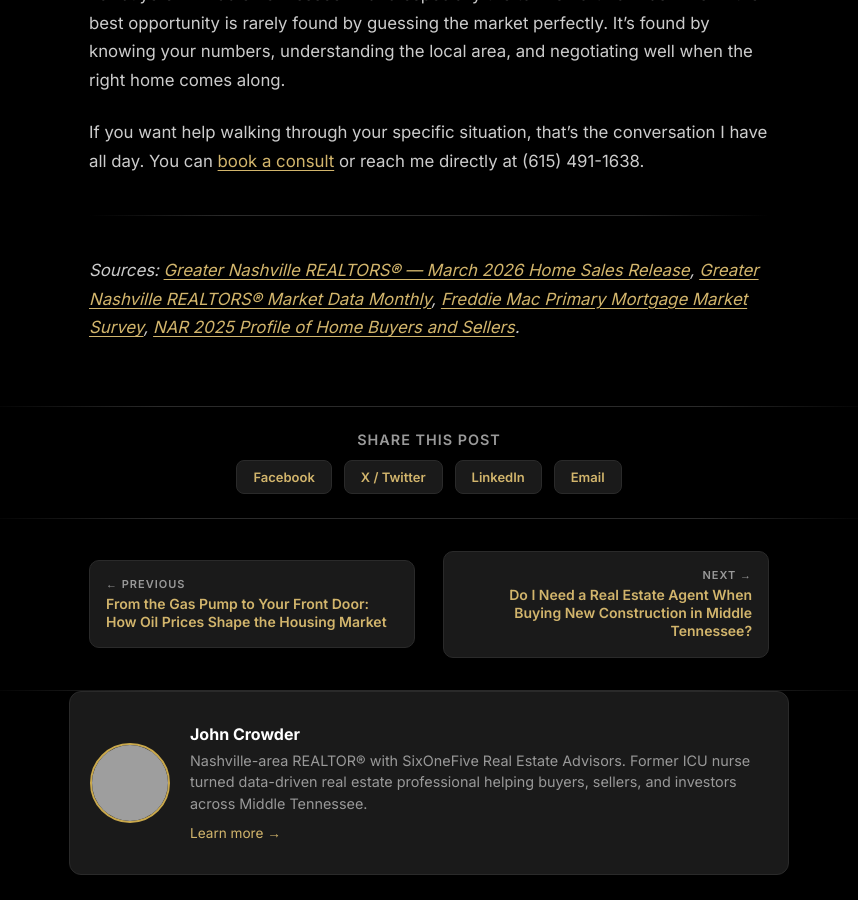
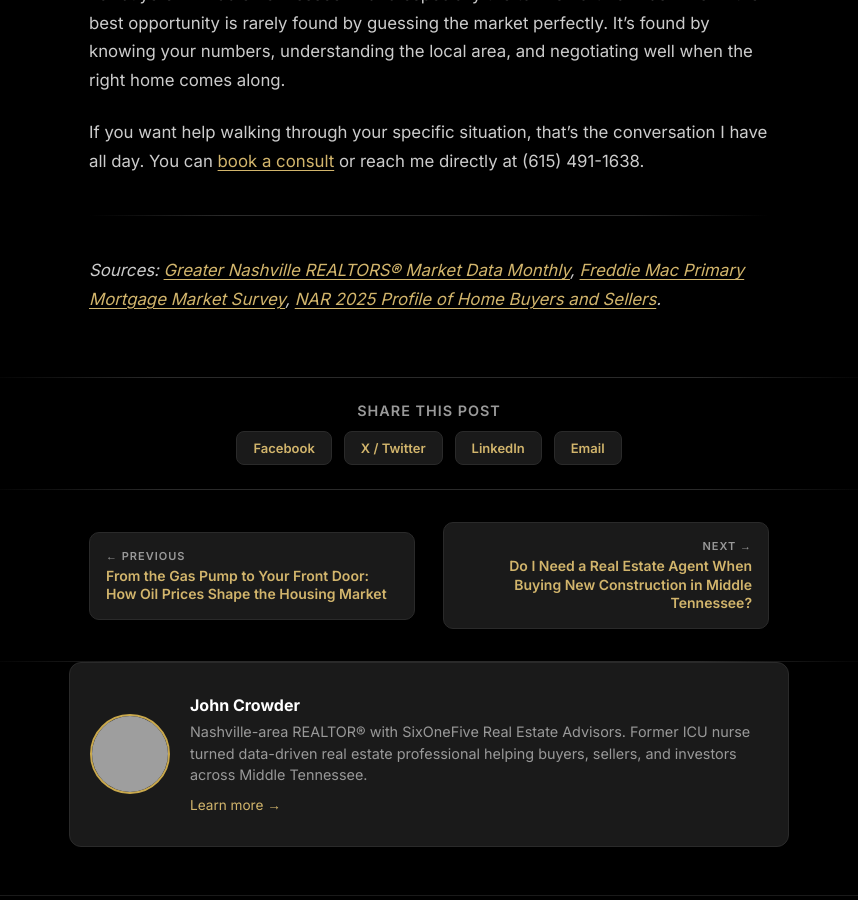
Before and after one commit to 615RealtyGuy/615RealtyGuy, a Jekyll site: the page built from _posts/2026-05-04-should-i-buy-now-or-wait-middle-tennessee.md, in a window 1280 px wide and 900 px high, scrolled down 8279 px. Shown: the whole window, without its empty margins (211-1069 px from the left). Built offline with Jekyll 4.4.1, drawn with Linux system fonts in a browser that asks for light colours; grey boxes are pictures that could not be loaded.

Commit message:
Fix 404'd GNR March 2026 release link in buy-now-or-wait post (#4)
The deep link to the March 2026 Greater Nashville REALTORS home sales
release (/news/2026/03/09/home-sales-release/...) now returns 404. GNR
doesn't keep individual release URLs stable.

Repointed the inline citation on line 48 to the stable Market Data
Monthly hub, and removed the duplicate broken-link entry from the
sources line on line 165 (Market Data Monthly was already there).

The 13,694 active listings / +11% YoY / 2,752 closings figures cited
in the post still appear on the GNR Market Data Monthly page.

Co-authored-by: Claude Opus 4.7 (1M context) <noreply@anthropic.com>

```diff
--- a/_posts/2026-05-04-should-i-buy-now-or-wait-middle-tennessee.md
+++ b/_posts/2026-05-04-should-i-buy-now-or-wait-middle-tennessee.md
@@ -45,7 +45,7 @@ Here's how I'm thinking about it for clients buying in White House, Portland, Ga
 
 This isn't a vibes statement. The numbers say it.
 
-According to the most recent monthly report from [Greater Nashville REALTORS®](https://www.greaternashvillerealtors.org/news/2026/03/09/home-sales-release/inventory-climbs-while-sales-hold-steady-buyers-gain-the-edge), March 2026 closed with:
+According to the most recent monthly report from [Greater Nashville REALTORS®](https://www.greaternashvillerealtors.org/market-data-monthly/), March 2026 closed with:
 
 - **13,694 active listings** across the region — up roughly 11% year over year
 - **2,752 closings**, a 3% dip from March 2025
@@ -162,4 +162,4 @@ If you want help walking through your specific situation, that's the conversatio
 
 ---
 
-*Sources: [Greater Nashville REALTORS® — March 2026 Home Sales Release](https://www.greaternashvillerealtors.org/news/2026/03/09/home-sales-release/inventory-climbs-while-sales-hold-steady-buyers-gain-the-edge), [Greater Nashville REALTORS® Market Data Monthly](https://www.greaternashvillerealtors.org/market-data-monthly/), [Freddie Mac Primary Mortgage Market Survey](https://www.freddiemac.com/pmms), [NAR 2025 Profile of Home Buyers and Sellers](https://www.nar.realtor/newsroom/first-time-home-buyer-share-falls-to-historic-low-of-21-median-age-rises-to-40).*
+*Sources: [Greater Nashville REALTORS® Market Data Monthly](https://www.greaternashvillerealtors.org/market-data-monthly/), [Freddie Mac Primary Mortgage Market Survey](https://www.freddiemac.com/pmms), [NAR 2025 Profile of Home Buyers and Sellers](https://www.nar.realtor/newsroom/first-time-home-buyer-share-falls-to-historic-low-of-21-median-age-rises-to-40).*
```
